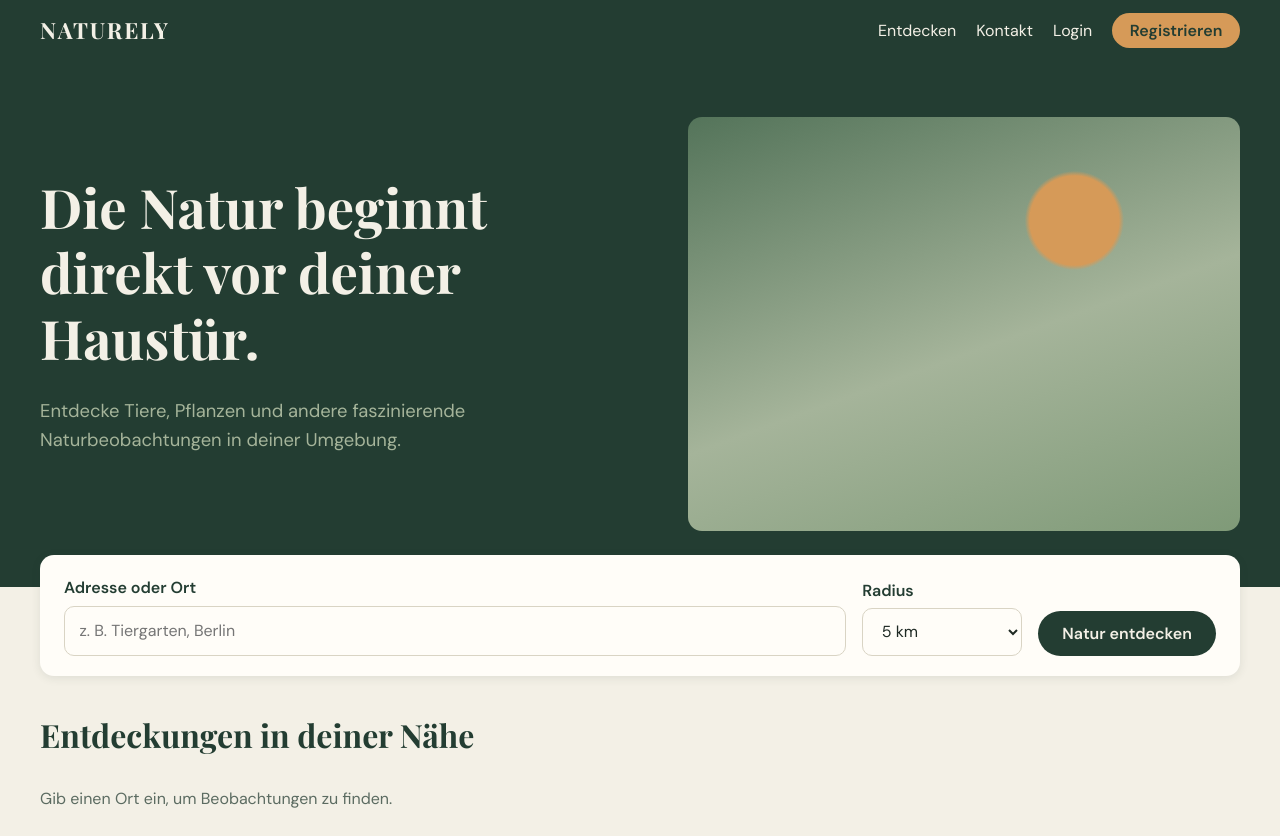
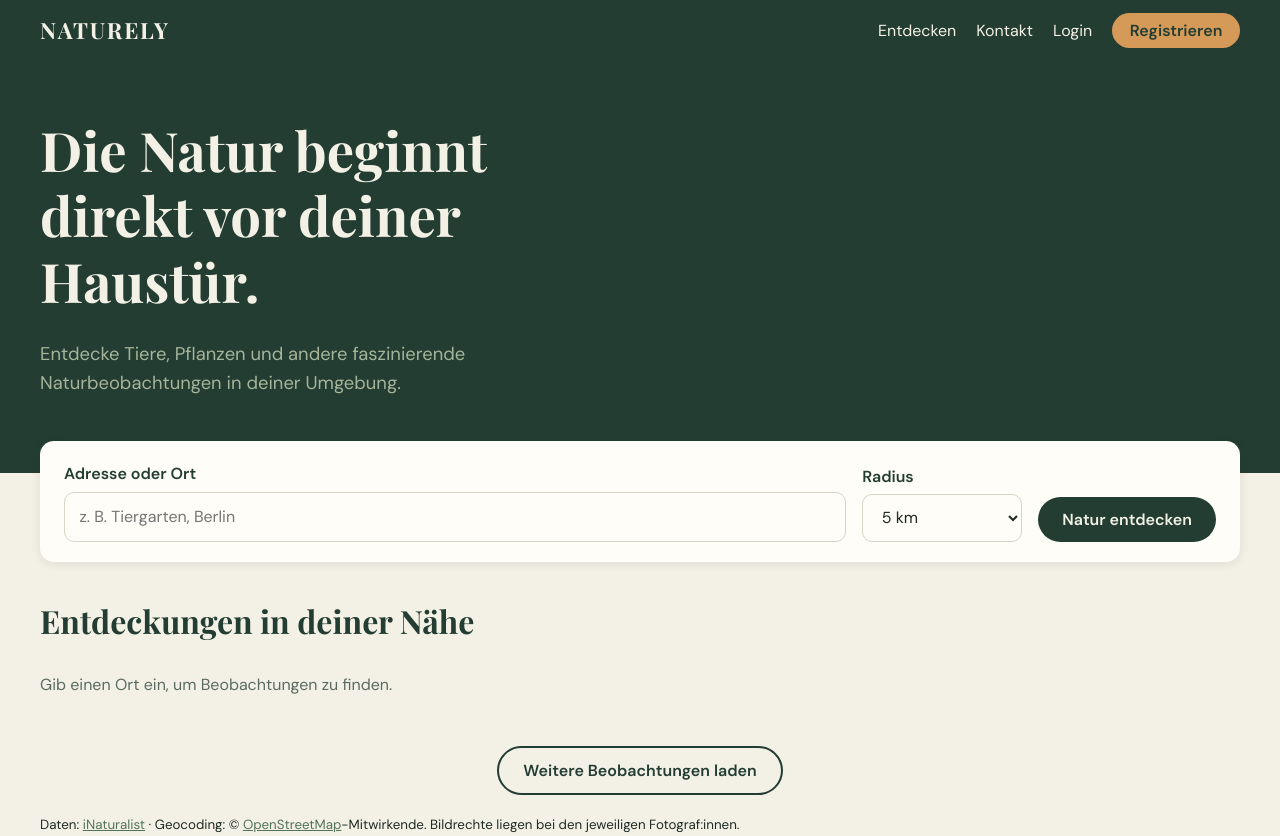
Before and after one commit to gitphinehas/naturely, a plain HTML site: page frontend/index.html in a window 1280 px wide. Shown: the top 836 px of the page. Drawn offline with Linux system fonts and the light colour scheme.

Commit message:
hide hero hero placeholder picture for now

```diff
--- a/frontend/index.html
+++ b/frontend/index.html
@@ -30,7 +30,7 @@
           <h1>Die Natur beginnt direkt vor deiner Haustür.</h1>
           <p>Entdecke Tiere, Pflanzen und andere faszinierende Naturbeobachtungen in deiner Umgebung.</p>
         </div>
-        <div class="hero__visual" role="img" aria-label="Platzhalter für ein Naturfoto"></div>
+        <!-- <div class="hero__visual" role="img" aria-label="Platzhalter für ein Naturfoto"></div> -->
       </div>
     </section>
 
```
